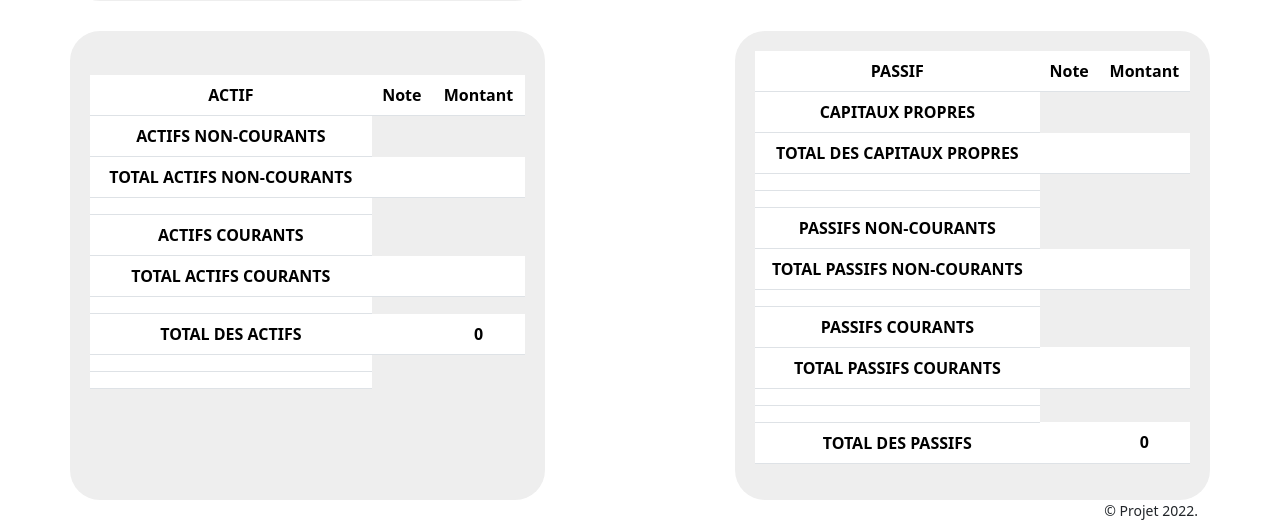
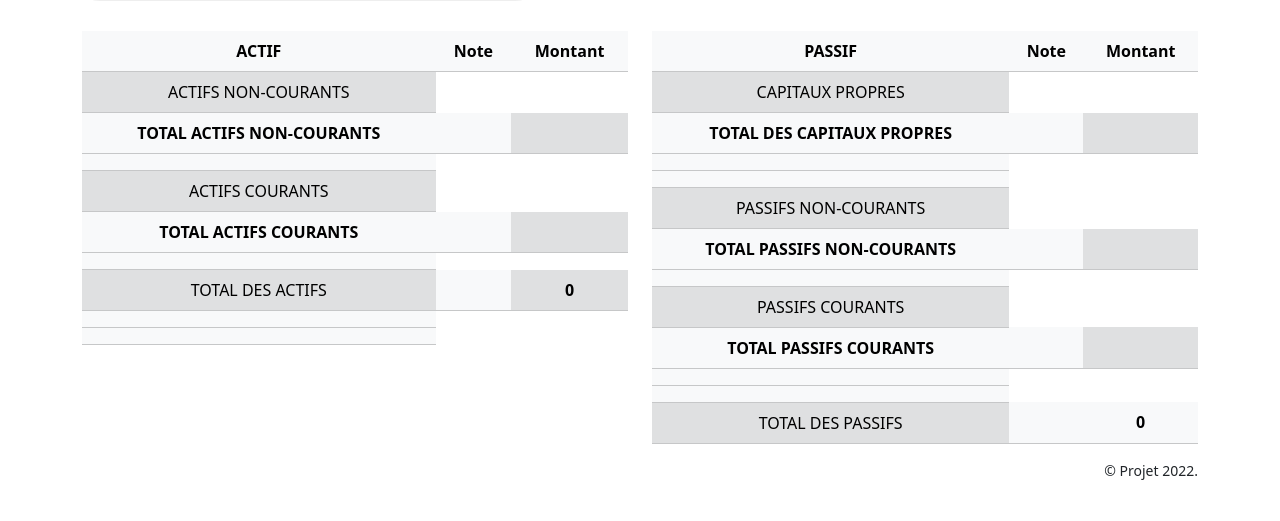
Before and after one commit to AroFifa/SI-Trio, a CodeIgniter app: the page made by plan_comptable/application/views/etatFinancier/bilan.php in a window 1280 px wide. Shown: the part 338-859 px from the top of the page. After the commit the page ends 818 px from the top, so only its background shows below. Run offline with CodeIgniter, Linux system fonts and the light colour scheme; data that the repository does not hold is empty; some libraries are stand-ins or nearby versions.

Commit message:
update page de bilan

```diff
--- a/plan_comptable/application/views/etatFinancier/bilan.php
+++ b/plan_comptable/application/views/etatFinancier/bilan.php
@@ -52,8 +52,8 @@
 
         </div>
         <div class="row">
-            <div class="col-md-5" style="background-color: #eee; border-radius: 30px; padding: 20px;">
-                <table class="table">
+            <div class="col-md-6">
+                <table class="table table-light">
                     <thead>
                         <tr>
                             <th>ACTIF </th>
@@ -63,7 +63,7 @@
                     </thead>
                     <tbody>
                         <tr>
-                            <th>ACTIFS NON-COURANTS</th>
+                            <td class="table-active">ACTIFS NON-COURANTS</td>
                         </tr>
                         <?php foreach ($actifs_noncourants as $view) { ?>
 
@@ -76,15 +76,14 @@
                         <tr>
                             <th>TOTAL ACTIFS NON-COURANTS </th>
                             <th></th>
-                            <th><?php echo $SANC; ?></th>
+                            <th class="table-active"><?php echo $SANC; ?></th>
                         </tr>
                         <tr>
                             <th></th>
                         </tr>
                         </tr>
                         <tr>
-                            <br>
-                            <th>ACTIFS COURANTS</th>
+                            <td class="table-active">ACTIFS COURANTS</td>
                         </tr>
                         <?php foreach ($actifs_courants as $view) { ?>
 
@@ -97,15 +96,15 @@
                         <tr>
                             <th>TOTAL ACTIFS COURANTS</th>
                             <th></th>
-                            <th><?php echo $SAC; ?></th>
+                            <th class="table-active"><?php echo $SAC; ?></th>
                         </tr>
                         <tr>
                             <th></th>
                         </tr>
                         <tr>
-                            <th>TOTAL DES ACTIFS</th>
+                            <td class="table-active">TOTAL DES ACTIFS</td>
                             <th></th>
-                            <th><?php echo $SANC + $SAC; ?></th>
+                            <th class="table-active"><?php echo $SANC + $SAC; ?></th>
                         </tr>
                         <tr>
                             <th></th>
@@ -116,8 +115,8 @@
                     </tbody>
                 </table>
             </div>
-            <div class="col-md-5 offset-md-2" style="background-color: #eee; border-radius: 30px; padding: 20px;">
-                <table class="table">
+            <div class="col-md-6">
+                <table class="table table-light">
                     <thead>
                         <tr>
                             <th>PASSIF </th>
@@ -127,7 +126,7 @@
                     </thead>
                     <tbody>
                         <tr>
-                            <th>CAPITAUX PROPRES</th>
+                            <td class="table-active">CAPITAUX PROPRES</td>
                         </tr>
                         <?php foreach ($capitaux as $view) { ?>
 
@@ -140,7 +139,7 @@
                         <tr>
                             <th>TOTAL DES CAPITAUX PROPRES </th>
                             <th></th>
-                            <th><?php echo $SCP; ?></th>
+                            <th class="table-active"><?php echo $SCP; ?></th>
                         </tr>
                         <tr>
                             <th></th>
@@ -149,7 +148,7 @@
                             <th></th>
                         </tr>
                         <tr>
-                            <th>PASSIFS NON-COURANTS</th>
+                            <td class="table-active">PASSIFS NON-COURANTS</td>
                         </tr>
                         <?php foreach ($passifs_noncourants as $view) { ?>
 
@@ -162,13 +161,13 @@
                         <tr>
                             <th>TOTAL PASSIFS NON-COURANTS </th>
                             <th></th>
-                            <th><?php echo $SPNC; ?></th>
+                            <th class="table-active"><?php echo $SPNC; ?></th>
                         </tr>
                         <tr>
                         <tr>
                             <th></th>
                         </tr>
-                        <th>PASSIFS COURANTS</th>
+                        <td class="table-active">PASSIFS COURANTS</td>
                         </tr>
                         <?php foreach ($passifs_courants as $view) { ?>
 
@@ -181,7 +180,7 @@
                         <tr>
                             <th>TOTAL PASSIFS COURANTS </th>
                             <th></th>
-                            <th><?php echo $SPC; ?></th>
+                            <th class="table-active"><?php echo $SPC; ?></th>
                         </tr>
                         <tr>
                             <th></th>
@@ -190,7 +189,7 @@
                             <th></th>
                         </tr>
                         <tr>
-                            <th>TOTAL DES PASSIFS</th>
+                            <td class="table-active">TOTAL DES PASSIFS</td>
                             <th></th>
                             <th><?php echo $SPNC + $SPC + $SCP; ?></th>
                         </tr>
```
Also changed, not shown: plan_comptable/application/views/etatFinancier/resultat.php (added).
